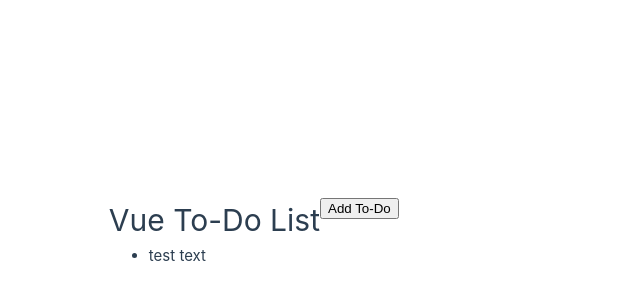
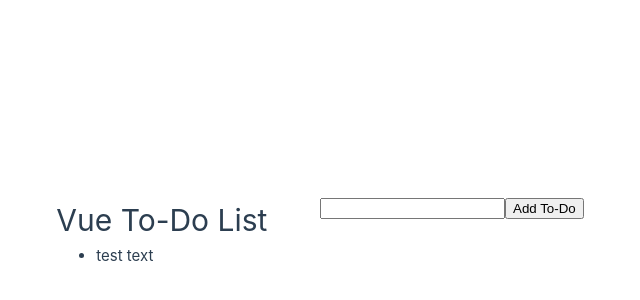
Before and after one commit to strider1212/vue-to-do, a Vue app: page / in a window 1280 px wide. Shown: the part 168-468 px from the top of the page, without its empty margins (320-960 px from the left). Built offline with nearby package versions, Linux system fonts and the light colour scheme.

Commit message:
todo list items populate from text input

```diff
--- a/src/App.vue
+++ b/src/App.vue
@@ -4,7 +4,7 @@ let id = 0;
 export default {
   data() {
     return {
-      newTodo: "test",
+      newTodo: "",
       todos: [{ id: id++, text: "test text" }],
       testDynamicText: "Vue To-Do List",
     };
@@ -12,6 +12,7 @@ export default {
   methods: {
     addTodo() {
       this.todos.push({ id: id++, text: this.newTodo });
+      this.newTodo = "";
     },
   },
 };
@@ -20,6 +21,7 @@ export default {
 <template>
   <h1>{{ testDynamicText }}</h1>
   <form @submit.prevent="addTodo">
+    <input type="text" v-model="newTodo" />
     <button>Add To-Do</button>
   </form>
   <ul>
```
